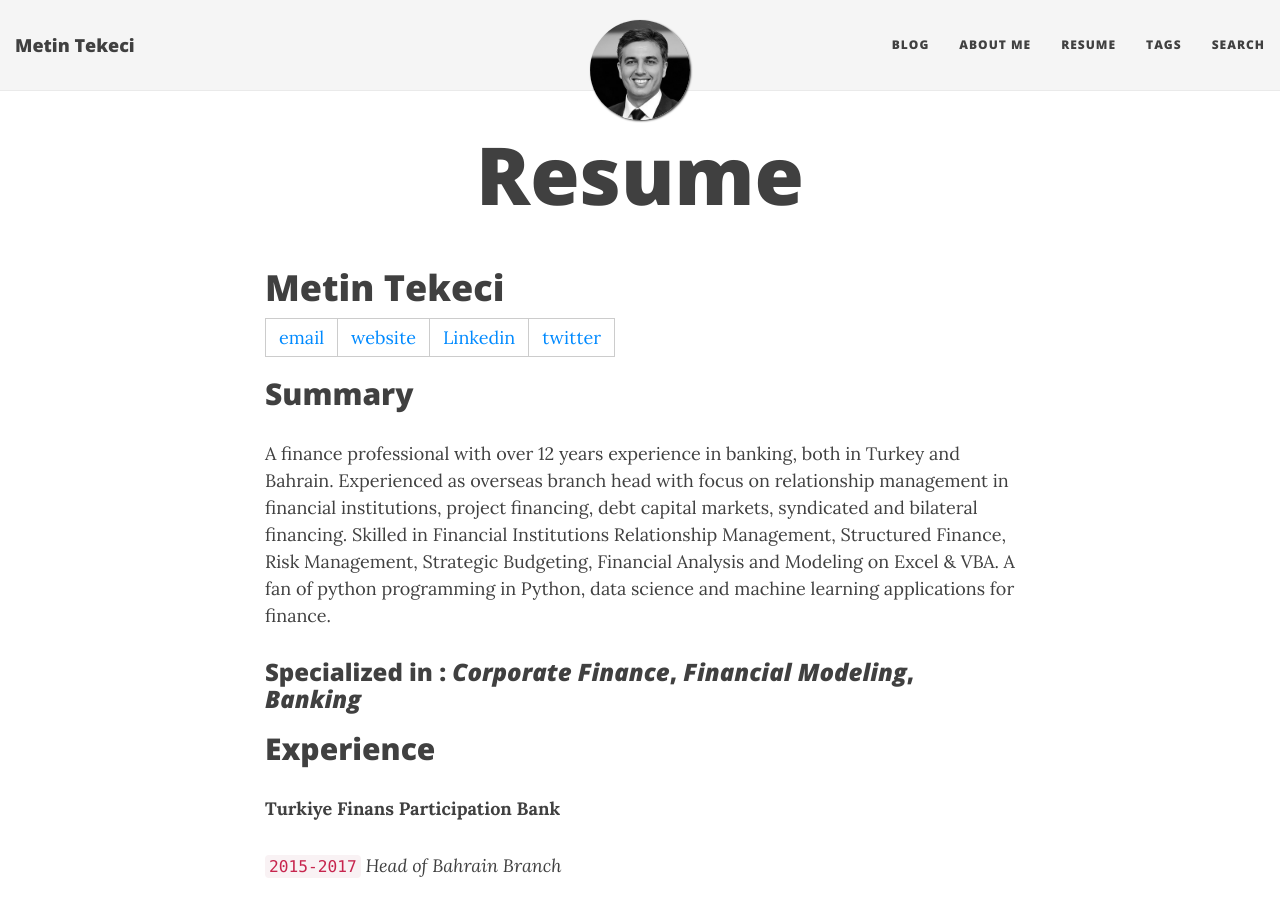
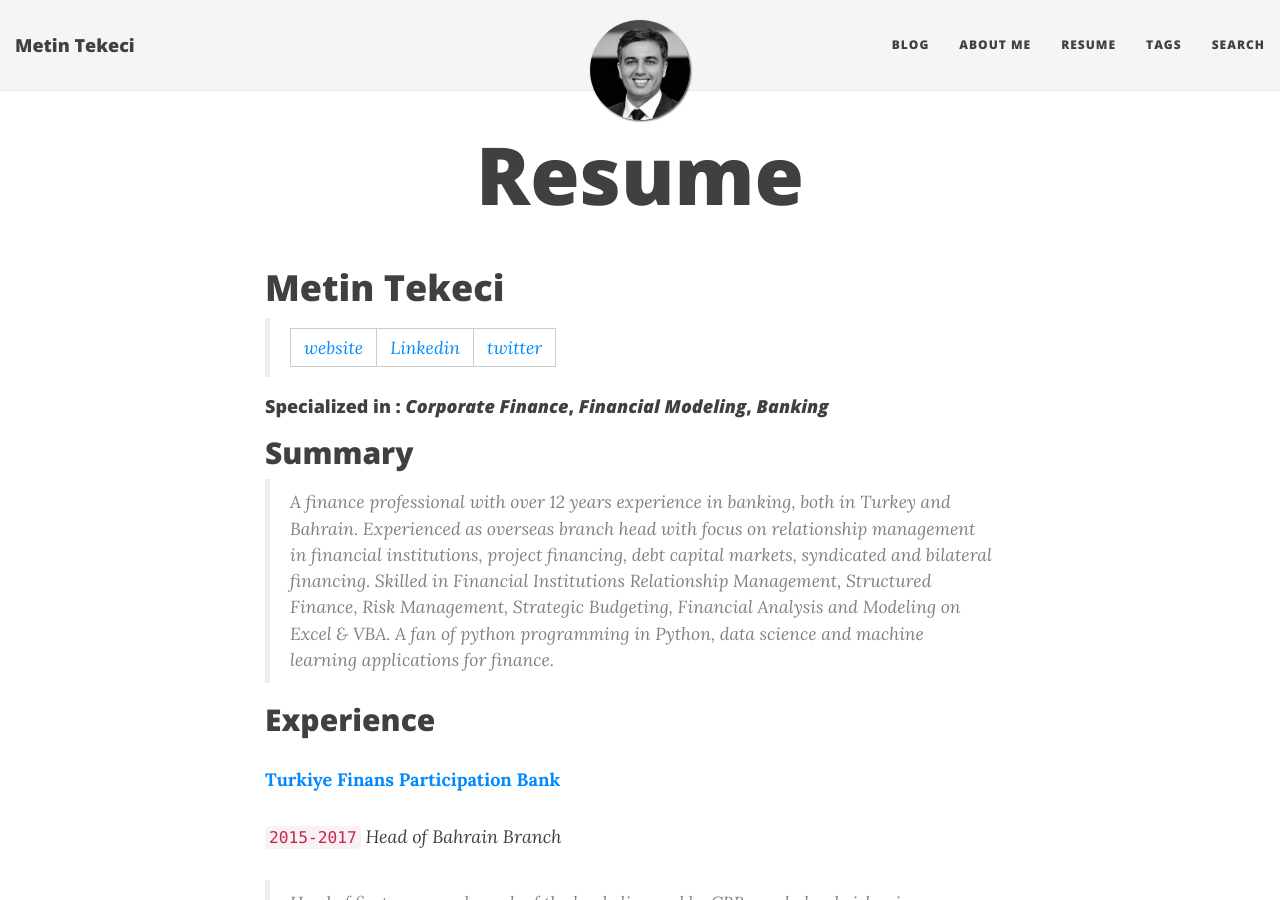
Before and after one commit to metintekeci/metintekeci.github.io, a Jekyll site: the page built from resume.md, in a window 1280 px wide and 900 px high. Built offline with Jekyll 4.4.1, drawn with Linux system fonts in a browser that asks for light colours; nearby versions of some CDN libraries; some of the changed lines change nothing that is shown; some of the changed text lies outside the part shown.

Commit message:
edit resume.md

```diff
--- a/resume.md
+++ b/resume.md
@@ -4,31 +4,30 @@ title: Resume
 ---
 # Metin Tekeci
 
-[email](tekeci@gmail.com) | [website](https://metintekeci.com)  |  [Linkedin](https://www.linkedin.com/in/metintekeci/) | [twitter](https://twitter.com/MetinTekeci)
+> | [website](https://metintekeci.com)  |  [Linkedin](https://www.linkedin.com/in/metintekeci/) | [twitter](https://twitter.com/MetinTekeci)
+
+#### Specialized in :  _Corporate Finance_, _Financial Modeling_, _Banking_
 
 ## Summary
 
-A finance professional with over 12 years experience in banking, both in Turkey and Bahrain. Experienced as overseas branch head with focus on relationship management in financial institutions, project financing, debt capital markets, syndicated and bilateral financing.
+>A finance professional with over 12 years experience in banking, both in Turkey and Bahrain. Experienced as overseas branch head with focus on relationship management in financial institutions, project financing, debt capital markets, syndicated and bilateral financing.
 Skilled in Financial Institutions Relationship Management, Structured Finance, Risk Management, Strategic Budgeting, Financial Analysis and Modeling on Excel & VBA.
 A fan of python programming in Python, data science and machine learning applications for finance.
 
-### Specialized in :  _Corporate Finance_, _Financial Modeling_, _Banking_
-
-
 ## Experience
 
-__Turkiye Finans Participation Bank__
+[__Turkiye Finans Participation Bank__](https://www.turkiyefinans.com.tr/en-us/about-us/about-ncb/Pages/about-turkiye-finans.aspx)
 
 `2015-2017` _Head of Bahrain Branch_
 
-Head of first overseas branch of the bank, licensed by CBB as wholesale islamic.
+>Head of first overseas branch of the bank, licensed by CBB as wholesale islamic.
 Focus on bilateral funding for the bank.
 Implement project finance over corporate sukuk issuances.
 Lead or join syndicated financing or funding activities for Turkish corporates.
 
 `2014-2015` _FI & Structured Finance - Asst. Vice President_
 
-Led the Structured Finance Team for funding non-Bank corporations.
+>Led the Structured Finance Team for funding non-Bank corporations.
 Finalized TRY343mio issuances, one of which is the first ever in energy industry.
 Coordinated fatwa discussions for these transactions.
 Managed public TRY sukuk issuance program for the bank.
@@ -37,7 +36,7 @@ Active participant of sukuk legislation discussions within and on behalf of the
 
 `2012-2014` _Strategy and Business Development - Asst. Vice President_
 
-Medium Term - 5 year - financial projection of the bank with a special focus on strategic targets; specifying wholesale funding needs, equity capital requirements, branching decisions.
+>Medium Term - 5 year - financial projection of the bank with a special focus on strategic targets; specifying wholesale funding needs, equity capital requirements, branching decisions.
 Contribute to discussions with the senior management on scenarios and strategy updates.
 Developed a complex financial projection spreadsheet with advanced VBA and SQL scripting.
 Compare bank performance analysis on the peer group and the overall industry.
@@ -46,14 +45,14 @@ Initiated and implemented the first corporate sukuk of the participation banking
 
 `2011-2012` _Affluent Banking Asst. Manager_
 
-Responsible for developing customer base for HNWIs.
+>Responsible for developing customer base for HNWIs.
 Implemented first mass housing loan project for the Izmir Branch.
 Trained branch staff on Indiviual Pension System sales.
 Supported Commercial RMs for complex funding needs of customers.
 
 `2009-2011` _Risk Analytics - Supervisor_
 
-Created initial data gathering SQL scripts for credit portfolio and risk analysis.
+>Created initial data gathering SQL scripts for credit portfolio and risk analysis.
 Implementation of first retail credit scoring model.
 Assisted on credit risk model implementations for SME and Commercial segments.
 Engaged in IT infrastructure analysis for credit risk management software implementations.
@@ -61,18 +60,18 @@ Reported on root cause analysis of collateral management problems of the Credit
 
 `2008-2009` _Information Systems Auditor, CISA_
 
-Engaged in first IT Inventory audit of the bank and relevant follow up procedures.
+>Engaged in first IT Inventory audit of the bank and relevant follow up procedures.
 Implemented datawarehouse audit, and recommended changes according to best practices.
 Performed Internet branch audits (functionality and security), examined Pen-Test results.
 ATM Inventory and performance audits of the ATM services, as well as service providers.
 POS Inventory and accounting audit, along with the solution partners.
 
 
-__Halkbank__
+[__Halkbank__](https://www.halkbank.com.tr/en)
 
 `2006-2008` _Auditor_
 
-Performed financial and operational audits in accordance with the internal audit program.
+>Performed financial and operational audits in accordance with the internal audit program.
 Participated in financial crime investigations as an assistant auditor.
 Worked as a member of IT Audit Team, upon a selective training.
 Engaged and reported on Internet and ATM fraud Investigations  performed periodic branch audits.
@@ -80,34 +79,38 @@ Engaged and reported on Internet and ATM fraud Investigations  performed periodi
 
 ## Education
 
-`2008-2011`
+>`2008-2011`
 __Yeditepe University, Istanbul.__ MSc in Financial Economics
 
-`2002-2005`
+>`2002-2005`
 __Izmir University of Economics, Izmir.__ BA in Economics
 
 
 ## Publications
 
-***Case Study*** in _Deloitte Periodical_ [TRY100 million Wakala Sukuk in the energy sector](https://www2.deloitte.com/content/dam/Deloitte/xe/Documents/financial-services/me_if_Islamic-finance-corporate-sukuk-2016.pdf)
+>***Case Study*** in _Deloitte Periodical_ [TRY100 million Wakala Sukuk in the energy sector](https://www2.deloitte.com/content/dam/Deloitte/xe/Documents/financial-services/me_if_Islamic-finance-corporate-sukuk-2016.pdf)
 ***Article*** in _Islamic Finance News_ [Turkish sukuk market review: a look at corporate sukuk](http://islamicfinancenews.com/sites/default/files/supplements/IFN%20Turkey%20Report%202016.pdf)
 
 
 ## Language Skills
 
-**English** _Full Professional Proficiency_
+>**English** _Full Professional Proficiency_
 **Turkish** _Native or Bilingual Proficiency_
-**German** _Limited Proficiency_
+**German** _Intermediate Proficiency_
 
 ## Certifications
 
-* Become a Corporate Financial Planning Analyst - Linkedin Learning
-* The Fundamentals of Digital Marketing - Google
-* Scientific Computing and Python for Data Science Module: Unit I - WQU
-* Advanced Level Licence for Capital Markets
-* Derivatives Licence for Capital Markets
+>Become a Corporate Financial Planning Analyst - Linkedin Learning
+>Python Programming Track - Datacamp
+>Scientific Computing and Python for Data Science I - WQU
+>Advanced Level Licence for Capital Markets
+>Derivatives Licence for Capital Markets
+
+## [Personal Traits by plum.io](https://secure.plum.io/en/p/PgqCnT4yKwiat0x25Xzevw "click to see my top talents")
+
+> ***Decision Maker*** | ***Outcome Owner*** | ***Powerful Persuader***
 
 
 <!-- ### Footer
 
-Last updated: Jan 2020 -->
+Last updated: Feb 2020 -->
```
